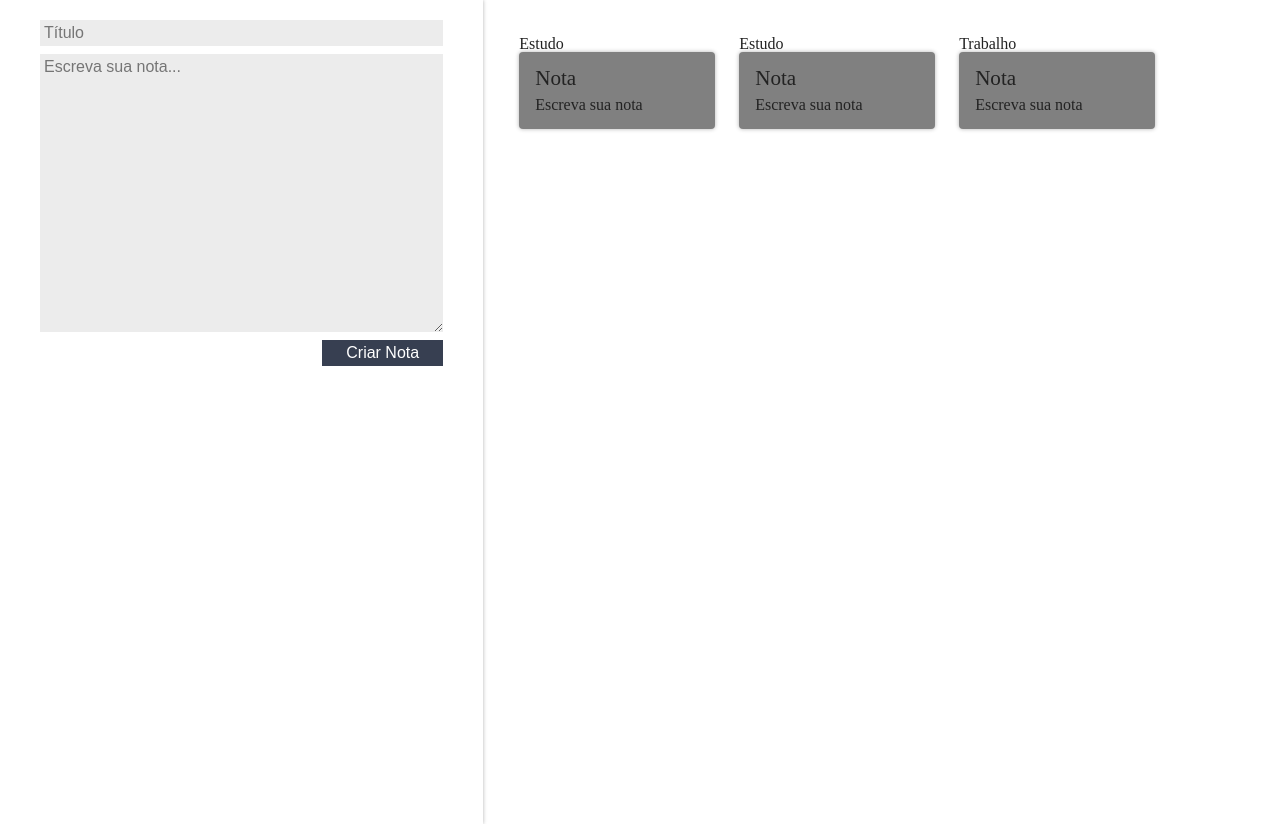
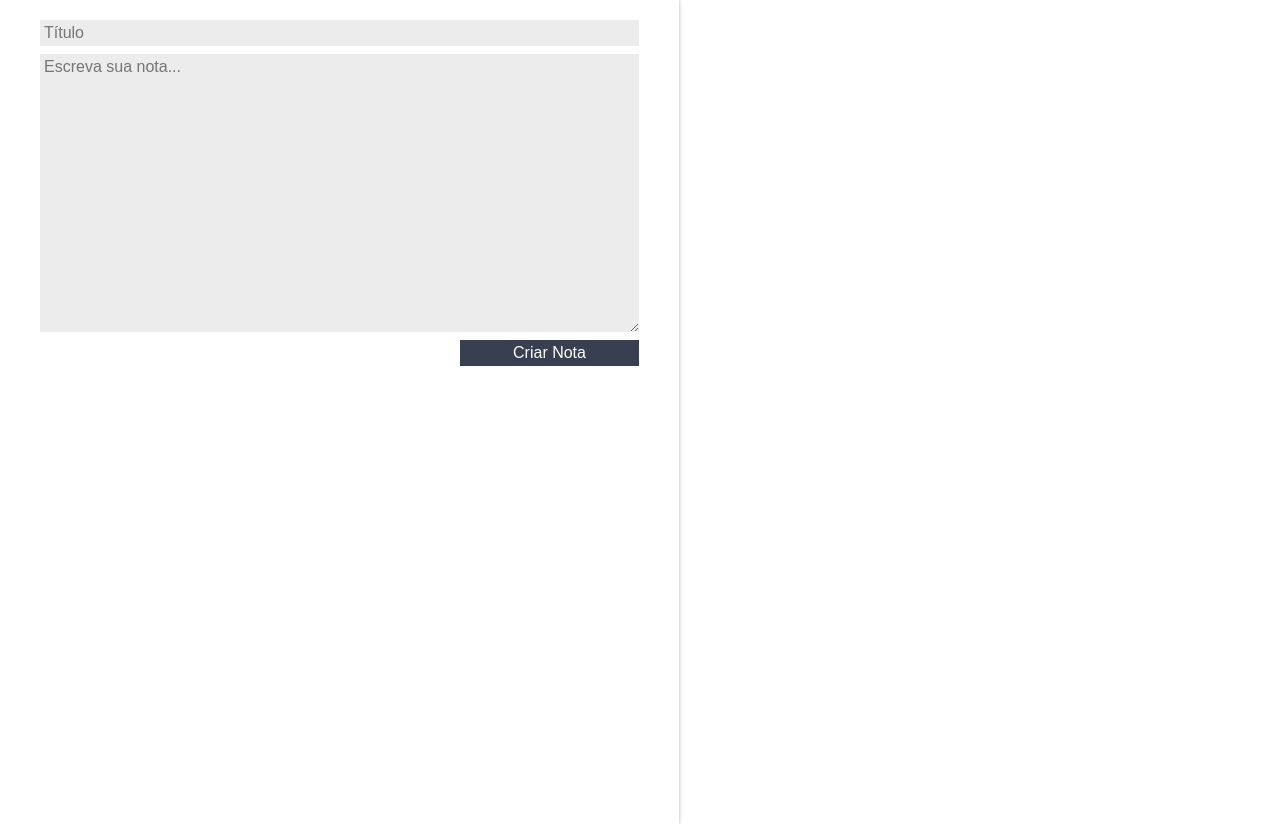
Before and after one commit to LaelBelchior/exercicio-react, a React (Create React App) app: page / in a window 1280 px wide. Built offline with nearby package versions, Linux system fonts and the light colour scheme.

Commit message:
Passando as props do App.js para lista-notas.jsx

```diff
--- a/src/App.js
+++ b/src/App.js
@@ -6,15 +6,21 @@
 
 class App extends Component{
 
+  constructor(){
+    super()
+    this.notas = []
+  }
+
   criarNota(titulo, texto){
-    console.log(`aaaaaaaaa ${titulo} aaaaa ${texto}`)
+    const novaNota = {titulo, texto}
+    this.notas.push(novaNota)
   }
 
   render(){
     return (
       <section className='conteudo'>
-        <FormularioCadastro criarNota={this.criarNota}/>
-        <ListaNotas />
+        <FormularioCadastro criarNota={this.criarNota.bind(this)}/>
+        <ListaNotas notas={this.notas}/>
       </section>
     );
   }
--- a/src/Components/lista-notas/lista-notas.jsx
+++ b/src/Components/lista-notas/lista-notas.jsx
@@ -7,10 +7,9 @@
         return(
             <ul className='lista-notas'>
                 {
-                  Array.of("Estudo", "Estudo", "Trabalho").map((categoria, index) => {
+                  this.props.notas.map((nota, index) => {
                     return(
                       <li className="lista-notas_item" key={index}>
-                        <div>{categoria}</div>
                         <CardNota />
                       </li>
                     )
```
